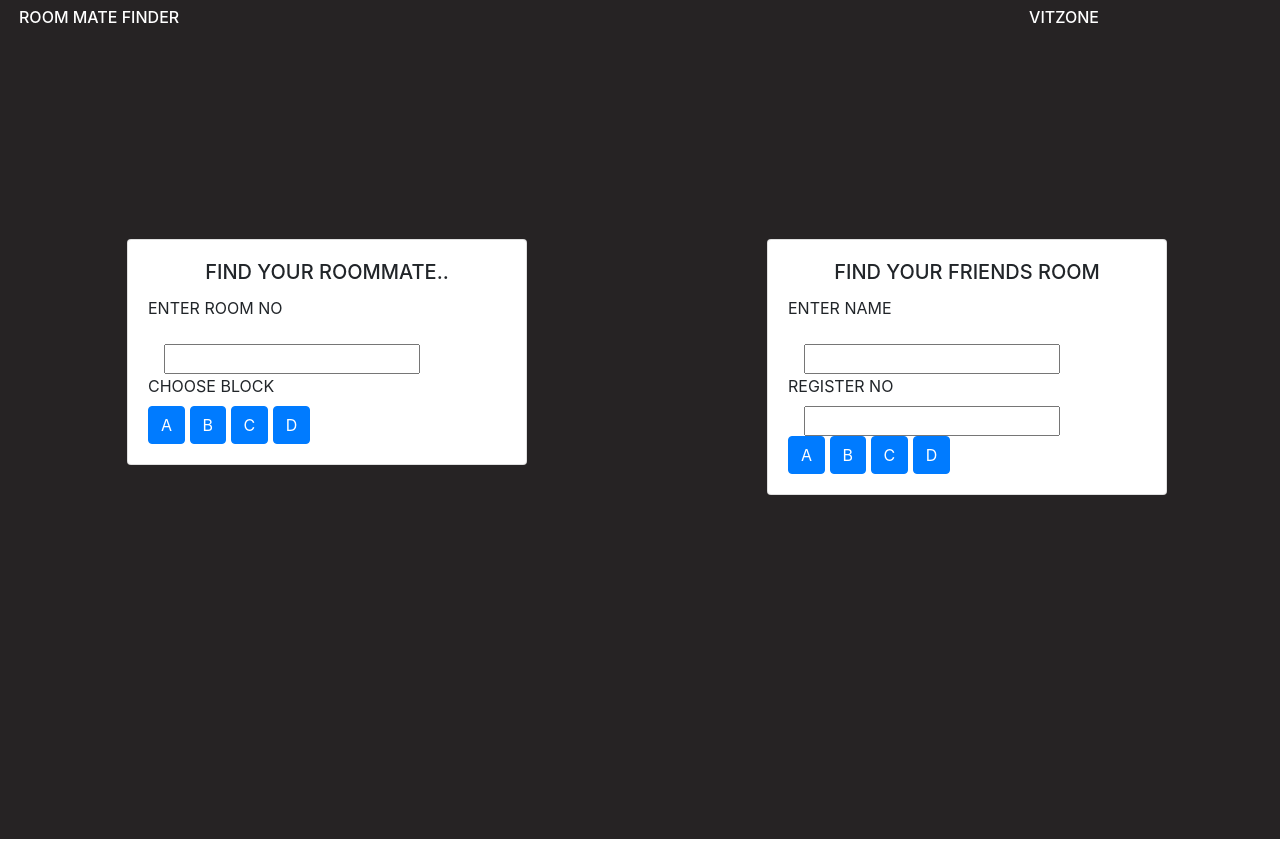
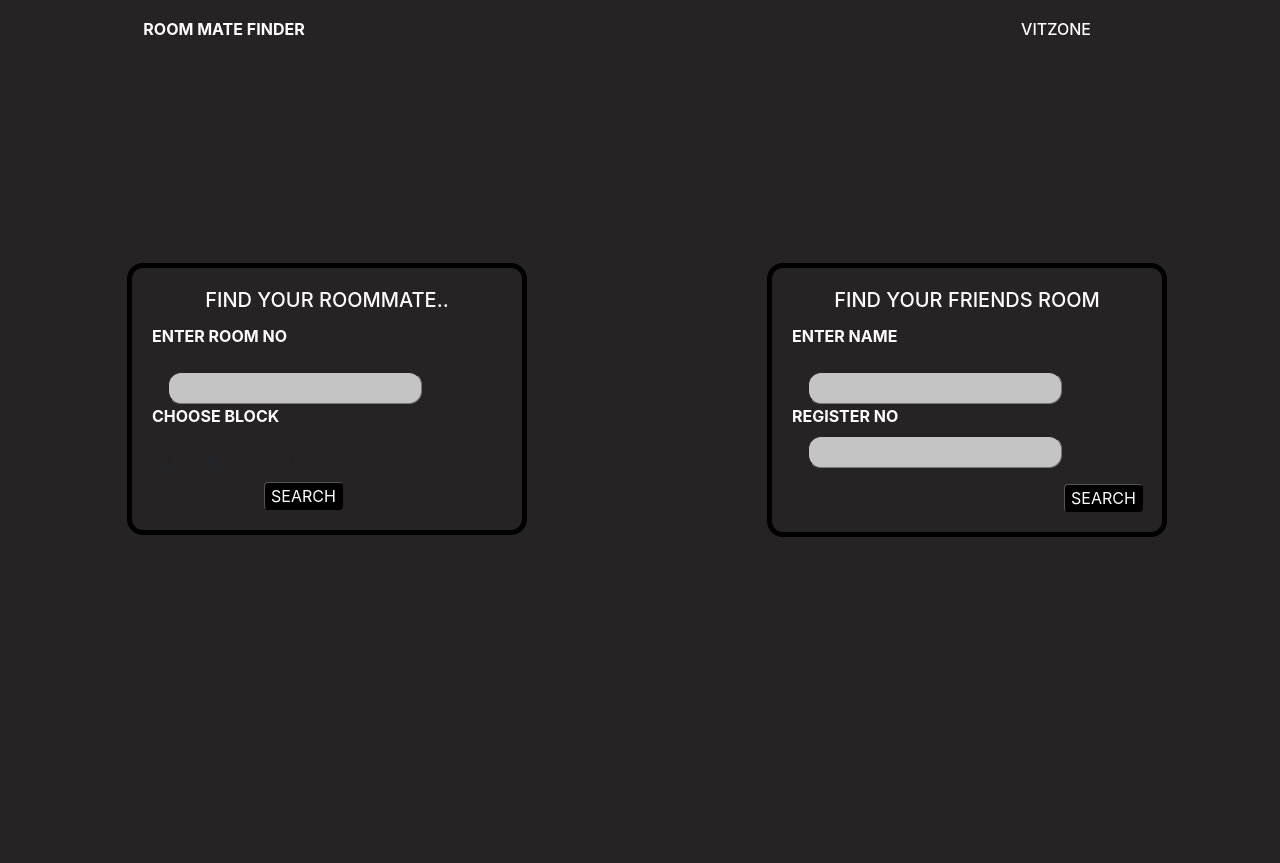
Before and after one commit to pmcode9992/VITZONE_web, a plain HTML site: page index.html in a window 1280 px wide. Before the commit the page ends 839 px from the top, so only its background shows below. Drawn offline with nearby package versions, Linux system fonts and the light colour scheme.

Commit message:
Finished Full Page

```diff
--- a/CSS.css
+++ b/CSS.css
@@ -4,11 +4,8 @@ header{
 section{
     background-color: #262324;
     height: 100vh;
+}
 
-}
-#title_name1{
-    text-align:center;
-}
 #main_section{
     position: relative;
     top: 25%;
@@ -19,5 +16,49 @@ section{
 }
 .card{
     width: 25rem;
+}
+
+.bold{
+    font-weight: bold;
+}
+
+.header-titles{
+    text-decoration: none;
+    color: white;
+}
+a.header-titles:hover{
+    text-decoration: none;
+}
+#mainpg-left-card{
+    border-width: thick;
+    border-color: black;
     background-color: #262324;
+    border-radius: 1rem;
 }
+#mainpg-right-card{
+    border-width: thick;
+    border-color: black;
+    background-color: #262324;
+    border-radius: 1rem;
+}
+.mainpg-input{
+    margin-left: 1rem;
+    margin-top: 1rem;
+    border-radius: 13px;
+    border-width: thin;
+    height: 2rem;
+    background: #C4C4C4;
+}
+#mainpg-regno-input{
+    margin-left: 1rem;
+    border-radius: 13px;
+    border-width: thin;
+    height: 2rem;
+    background: #C4C4C4;
+}
+#ChooseBlock-bt{
+    width: min-content;
+    background-color: #EF6568;
+    border-color: #EF6568;
+    color: white;
+}
--- a/index.html
+++ b/index.html
@@ -10,13 +10,13 @@
 </head>
 <body>
     <header class="text-white pt-1 container-fluid">
-        <div class="row p-1">
-            <div class="col-8" id="title_name">
-                <h6>ROOM MATE FINDER</h6>
+        <div class="row p-3 justify-content-between">
+            <div class="col-4 text-center" id="title_name">
+                <a href="" class="header-titles"><h6 class="bold">ROOM MATE FINDER</h6></a>
             </div>
 
-            <div class="col-4" id="title_name1">
-                <h6>VITZONE</h6>
+            <div class="col-4 text-center" id="title_name1">
+                <a href="" class="header-titles"><h6>VITZONE</h6></a>
             </div>
         </div>
     </header>
@@ -24,32 +24,32 @@
     <section class="container-fluid">
         <div class="row" id="main_section">
             <div class="searchcard col">
-                <div class="card">
-                    <div class="card-body">
+                <div class="card" id="mainpg-left-card">
+                    <div class="card-body  text-white">
                       <h5 class="card-title text-center">FIND YOUR ROOMMATE..</h5>
-                      <label for="">ENTER ROOM NO</label>
-                      <input type="text" name="" id="" style="margin-left: 1rem; margin-top: 1rem;">
-                      <label for="">CHOOSE BLOCK</label><br>
-                      <a href="#" class="btn btn-primary" style="width: min-content;">A</a>
-                      <a href="#" class="btn btn-primary" style="width: min-content;">B</a>
-                      <a href="#" class="btn btn-primary" style="width: min-content;">C</a>
-                      <a href="#" class="btn btn-primary" style="width: min-content;">D</a>
+                      <label for="" class="bold">ENTER ROOM NO</label>
+                      <input type="text" name="" id="" class="mainpg-input">
+                      <label class="bold" for="" style="margin-bottom: 1rem;">CHOOSE BLOCK</label><br>
+                      <a href="#" class="btn" id="ChooseBlock-bt-A">A</a>
+                      <a href="#" class="btn" id="ChooseBlock-bt-B">B</a>
+                      <a href="#" class="btn" id="ChooseBlock-bt-C">C</a>
+                      <a href="#" class="btn" id="ChooseBlock-bt-D">D</a>
+                      <button style=" background-color: black; border-color: black; color: white; border-width: thin; border-radius: 4px; margin-left: 7rem;">SEARCH</button>
                     </div>
                 </div>
             </div>
 
             <div class="searchcard col">
-                <div class="card">
-                    <div class="card-body">
-                      <h5 class="card-title text-center">FIND YOUR FRIENDS ROOM</h5>
-                      <label for="">ENTER NAME</label>
-                      <input type="text" name="" id="" style="margin-left: 1rem; margin-top: 1rem;">
-                      <label for="">REGISTER NO</label>
-                      <input type="text" name="" id="" style="margin-left: 1rem; "><br>
-                      <a href="#" class="btn btn-primary" style="width: min-content;">A</a>
-                      <a href="#" class="btn btn-primary" style="width: min-content;">B</a>
-                      <a href="#" class="btn btn-primary" style="width: min-content;">C</a>
-                      <a href="#" class="btn btn-primary" style="width: min-content;">D</a>
+                <div class="card" id="mainpg-right-card">
+                    <div class="card-body  text-white">
+                        <h5 class="card-title text-center">FIND YOUR FRIENDS ROOM</h5>
+                        <label class="bold" for="">ENTER NAME</label>
+                        <input type="text" name="" id="" class="mainpg-input">
+                        <label class="bold" for="">REGISTER NO</label>
+                        <input type="text" name="" id="mainpg-regno-input"><br>
+                        <div class="btn-holder">
+                            <button class="align-self-end" style=" background-color: black; border-color: black; color: white; border-width: thin; border-radius: 4px; margin-left: 17rem; margin-top: 1rem;">SEARCH</button>
+                        </div>
                     </div>
                 </div>
 
```
